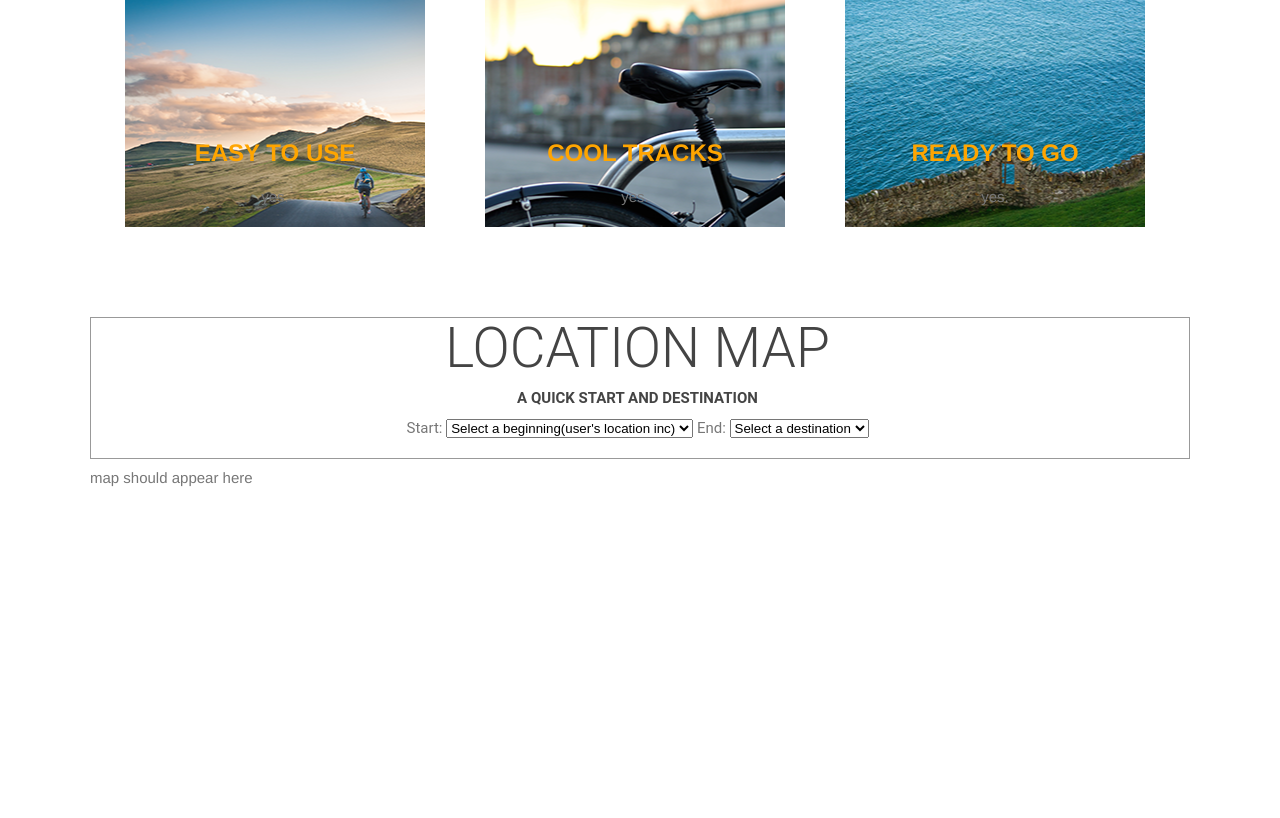
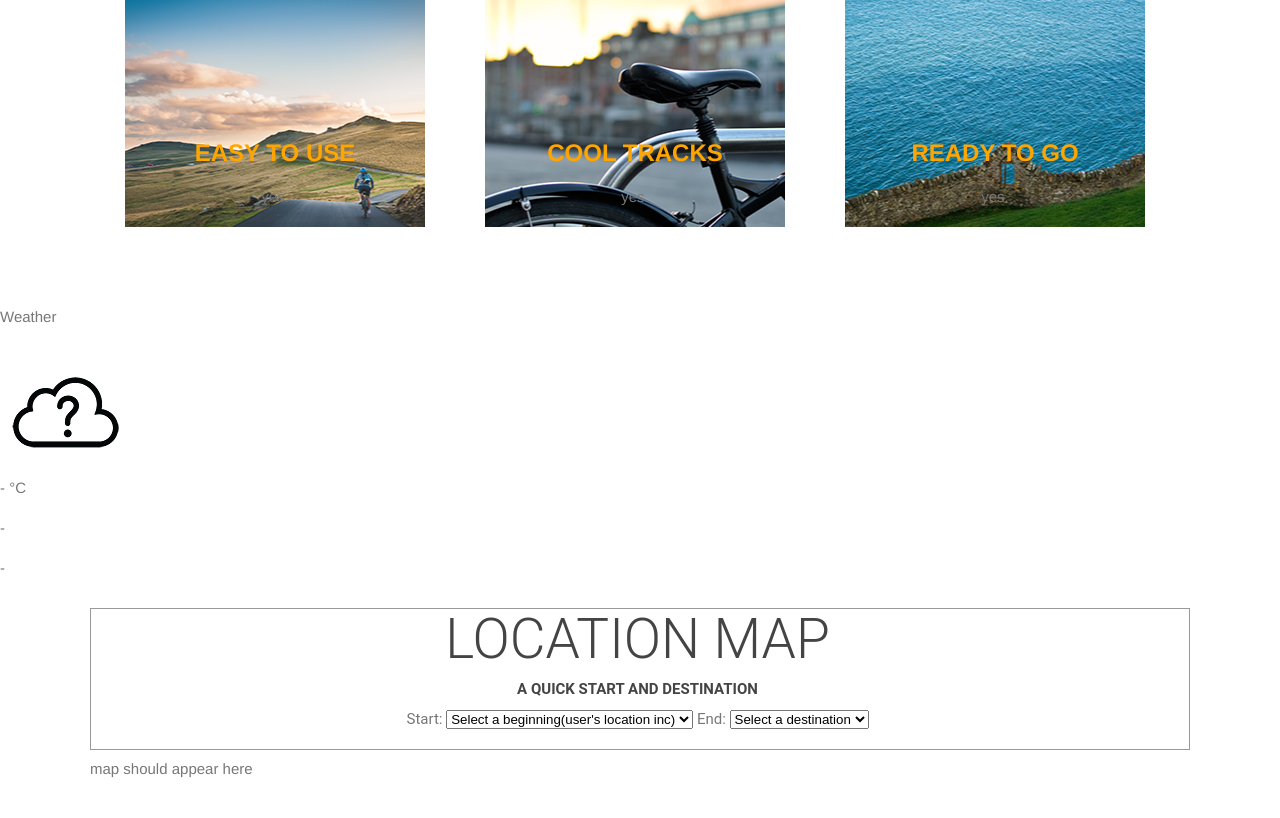
Before and after one commit to CatLuvrHass/DublinBikeApp, a Flask app: page / in a window 1280 px wide. Shown: the part 782-1600 px from the top of the page. Run offline with Flask 2, Linux system fonts and the light colour scheme; data that the repository does not hold is empty; some libraries are stand-ins or nearby versions.

Commit message:
updates html

```diff
--- a/flaskapp/templates/index.html
+++ b/flaskapp/templates/index.html
@@ -9,6 +9,7 @@
     <meta name="author" content="Handsomecatlovers">
     <link href="{{ url_for('static', filename= 'reset.css') }}" rel="stylesheet" type="text/css" href="static/reset.css">
     <link href="{{ url_for('static', filename= 'style.css') }}" rel="stylesheet" type="text/css" href="static/style.css">
+     <link rel="stylesheet" href="../static/font/Rimouski.css">
         <!-- Async script executes immediately and must be after any DOM elements used in callback. -->
 
     <script type="text/javascript" src="{{ url_for('static', filename='app.js') }}"></script>
@@ -58,6 +59,21 @@
 
     </div>
 </div>
+
+<div class="container">
+    <div class="app-title"><p>Weather</p></div>
+    <div class="notification"></div>
+    <div class="weather-container">
+        <div class="weather-icon">
+          <img src="../static/icons/unknown.png" height="128" width="128" alt="">
+        </div>
+        <div class="temperature-value"><p>- °<span>C</span></p></div>
+        <div class="temperature-description"><p> - </p></div>
+        <div class="location"><p>-</p></div>
+    </div>
+</div>
+
+
 
 <div class="wrapper">
      <div id="floating-panel">
```
